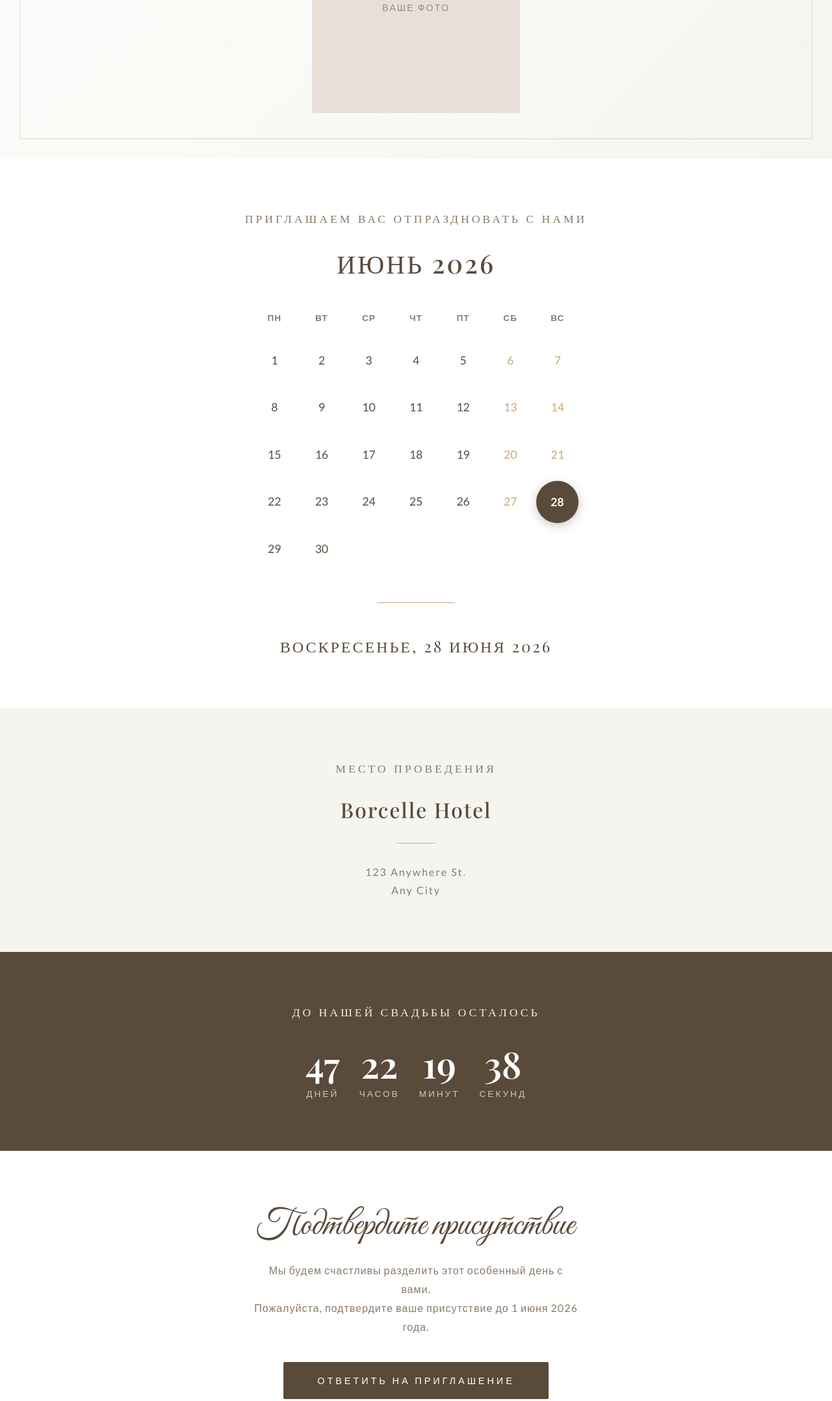
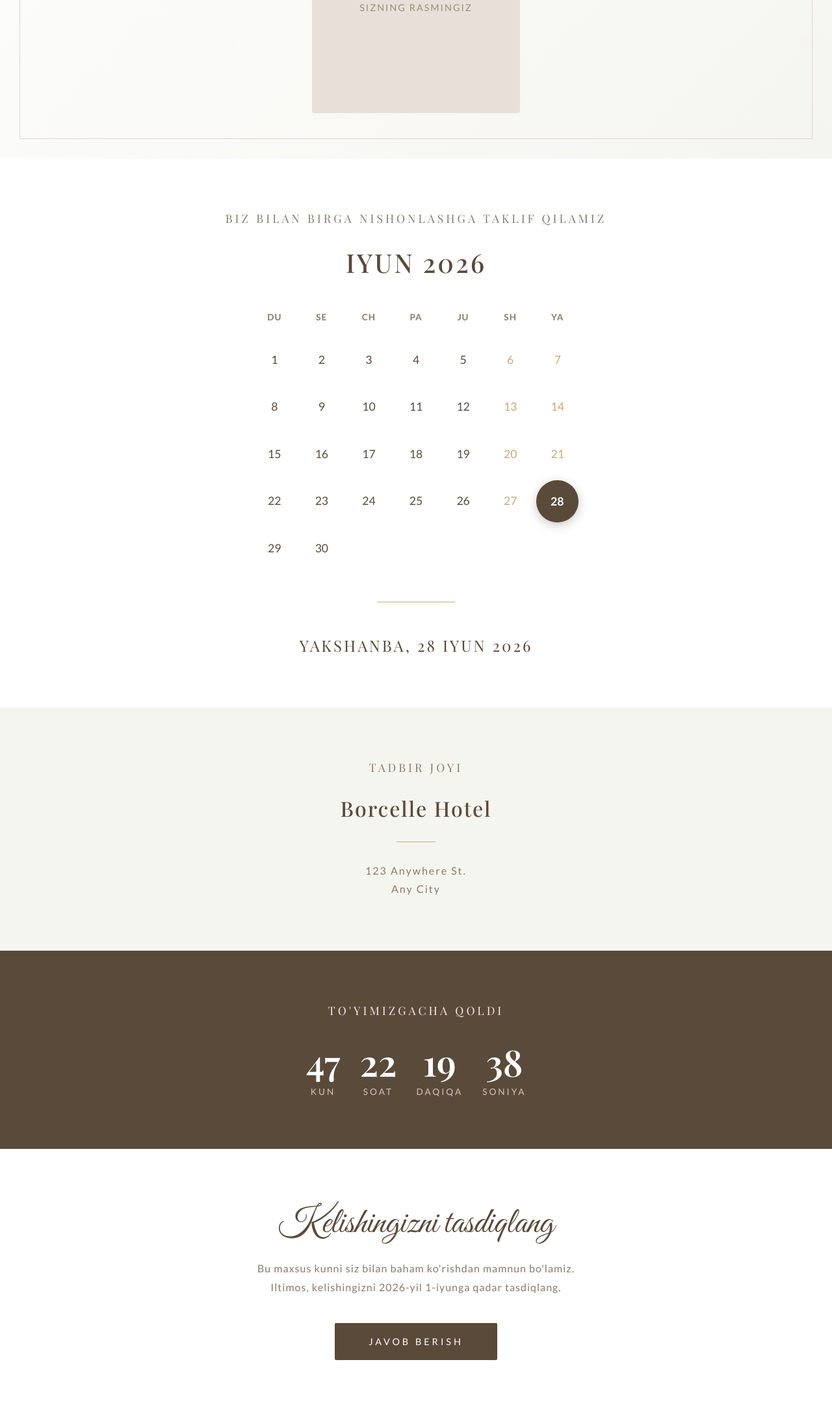
Before and after one commit to suetaking/wedding, a plain HTML site: page index.html in a window 1280 px wide. Shown: the part 641-2797 px from the top of the page at 65% size. Drawn offline with nearby package versions, Linux system fonts and the light colour scheme; a web font is replaced by a local one.

Commit message:
Update index.html

```diff
--- a/index.html
+++ b/index.html
@@ -1,9 +1,9 @@
 <!DOCTYPE html>
-<html lang="ru">
+<html lang="uz">
 <head>
     <meta charset="UTF-8">
     <meta name="viewport" content="width=device-width, initial-scale=1.0">
-    <title>Morgan & Sacha — Save the Date</title>
+    <title>Morgan & Sacha — Sanani saqlang</title>
     <link href="https://fonts.googleapis.com/css2?family=Great+Vibes&family=Playfair+Display:wght@300;400;500;600&family=Lato:wght@300;400;700&display=swap" rel="stylesheet">
     <style>
         * {
@@ -414,7 +414,7 @@
 
     <!-- Hero Section -->
     <section class="hero">
-        <div class="save-the-date">Save the Date</div>
+        <div class="save-the-date">Sanani saqlang</div>
         <div class="names">
             Morgan
             <span>&</span>
@@ -427,25 +427,25 @@
                     <circle cx="8.5" cy="8.5" r="1.5"/>
                     <path d="M21 15l-5-5L5 21"/>
                 </svg>
-                <p>ВАШЕ ФОТО</p>
+                <p>SIZNING RASMINGIZ</p>
             </div>
         </div>
     </section>
 
     <!-- Calendar Section -->
     <section class="calendar-section reveal">
-        <div class="section-title">Приглашаем вас отпраздновать с нами</div>
-        <div class="month-year">ИЮНЬ 2026</div>
+        <div class="section-title">Biz bilan birga nishonlashga taklif qilamiz</div>
+        <div class="month-year">IYUN 2026</div>
 
         <div class="calendar">
             <div class="weekdays">
-                <div class="weekday">Пн</div>
-                <div class="weekday">Вт</div>
-                <div class="weekday">Ср</div>
-                <div class="weekday">Чт</div>
-                <div class="weekday">Пт</div>
-                <div class="weekday">Сб</div>
-                <div class="weekday">Вс</div>
+                <div class="weekday">Du</div>
+                <div class="weekday">Se</div>
+                <div class="weekday">Ch</div>
+                <div class="weekday">Pa</div>
+                <div class="weekday">Ju</div>
+                <div class="weekday">Sh</div>
+                <div class="weekday">Ya</div>
             </div>
             <div class="days">
                 <div class="day">1</div>
@@ -488,13 +488,13 @@
 
         <div class="divider-large"></div>
         <div style="font-family: 'Playfair Display', serif; font-size: 1.5rem; color: #5a4a3a; letter-spacing: 3px;">
-            ВОСКРЕСЕНЬЕ, 28 ИЮНЯ 2026
+            YAKSHANBA, 28 IYUN 2026
         </div>
     </section>
 
     <!-- Venue Section -->
     <section class="venue-section reveal">
-        <div class="section-title">Место проведения</div>
+        <div class="section-title">Tadbir joyi</div>
         <div class="venue-name">Borcelle Hotel</div>
         <div class="divider"></div>
         <div class="venue-address">
@@ -505,36 +505,36 @@
 
     <!-- Countdown Section -->
     <section class="countdown-section reveal">
-        <div class="countdown-title">До нашей свадьбы осталось</div>
+        <div class="countdown-title">To'yimizgacha qoldi</div>
         <div class="countdown" id="countdown">
             <div class="countdown-item">
                 <div class="countdown-number" id="days">--</div>
-                <div class="countdown-label">Дней</div>
+                <div class="countdown-label">Kun</div>
             </div>
             <div class="countdown-item">
                 <div class="countdown-number" id="hours">--</div>
-                <div class="countdown-label">Часов</div>
+                <div class="countdown-label">Soat</div>
             </div>
             <div class="countdown-item">
                 <div class="countdown-number" id="minutes">--</div>
-                <div class="countdown-label">Минут</div>
+                <div class="countdown-label">Daqiqa</div>
             </div>
             <div class="countdown-item">
                 <div class="countdown-number" id="seconds">--</div>
-                <div class="countdown-label">Секунд</div>
+                <div class="countdown-label">Soniya</div>
             </div>
         </div>
     </section>
 
     <!-- RSVP Section -->
     <section class="rsvp-section reveal">
-        <div class="rsvp-title">Подтвердите присутствие</div>
+        <div class="rsvp-title">Kelishingizni tasdiqlang</div>
         <div class="rsvp-text">
-            Мы будем счастливы разделить этот особенный день с вами.<br>
-            Пожалуйста, подтвердите ваше присутствие до 1 июня 2026 года.
+            Bu maxsus kunni siz bilan baham ko'rishdan mamnun bo'lamiz.<br>
+            Iltimos, kelishingizni 2026-yil 1-iyunga qadar tasdiqlang.
         </div>
-        <a href="#" class="rsvp-button" onclick="alert('Спасибо! Мы свяжемся с вами для подтверждения.'); return false;">
-            Ответить на приглашение
+        <a href="#" class="rsvp-button" onclick="alert('Rahmat! Tasdiqlash uchun siz bilan bog'lanamiz.'); return false;">
+            Javob berish
         </a>
     </section>
 
```
